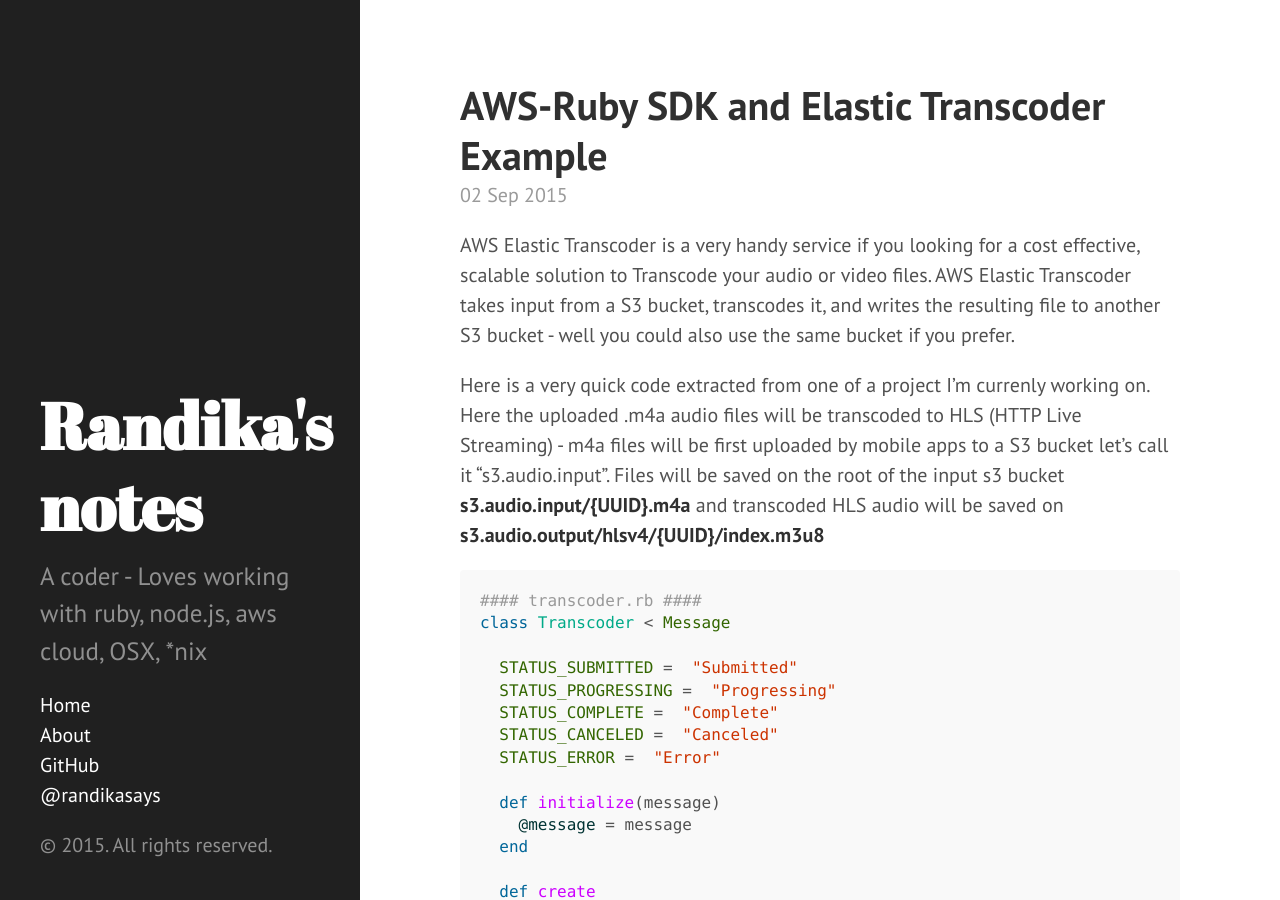
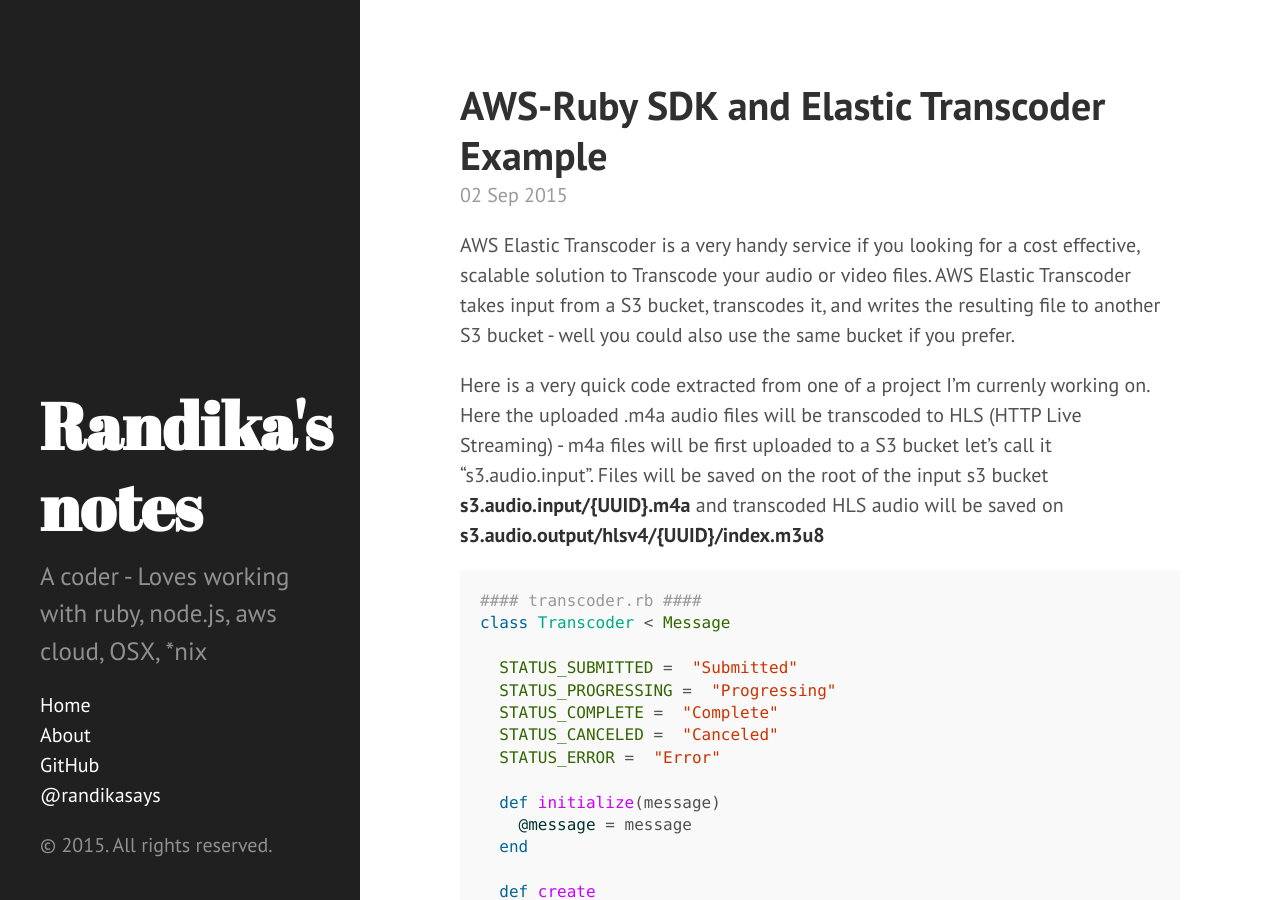
Before and after one commit to randika/archived_randika.github.io, a Jekyll site: the page built from _posts/2015-09-02-aws-ruby-sdk-and-elastic-transcoder-example.markdown, in a window 1280 px wide and 900 px high. Built offline with Jekyll 4.4.1, drawn with Linux system fonts in a browser that asks for light colours; Markdown is read by kramdown in place of the engine named in the settings; comment, search, counter and statistics services are not loaded.

Commit message:
updated article

````diff
--- a/_posts/2015-09-02-aws-ruby-sdk-and-elastic-transcoder-example.markdown
+++ b/_posts/2015-09-02-aws-ruby-sdk-and-elastic-transcoder-example.markdown
@@ -8,7 +8,7 @@
 AWS Elastic Transcoder is a very handy service if you looking for a cost effective, scalable solution to Transcode your  audio or video files.
 AWS Elastic Transcoder takes input from a S3 bucket, transcodes it, and writes the resulting file to another S3 bucket - well you could also use the same bucket if you prefer.
 
-Here is a very quick code extracted from one of a project I'm currenly working on. Here the uploaded .m4a audio files will be transcoded to HLS (HTTP Live Streaming) - m4a files will be first uploaded by mobile apps to a S3 bucket let’s call it “s3.audio.input”. Files will be saved on the root of the input s3 bucket **s3.audio.input/{UUID}.m4a** and transcoded HLS audio will be saved on **s3.audio.output/hlsv4/{UUID}/index.m3u8**
+Here is a very quick code extracted from one of a project I'm currenly working on. Here the uploaded .m4a audio files will be transcoded to HLS (HTTP Live Streaming) - m4a files will be first uploaded to a S3 bucket let’s call it “s3.audio.input”. Files will be saved on the root of the input s3 bucket **s3.audio.input/{UUID}.m4a** and transcoded HLS audio will be saved on **s3.audio.output/hlsv4/{UUID}/index.m3u8**
 
 
 ```ruby
````
